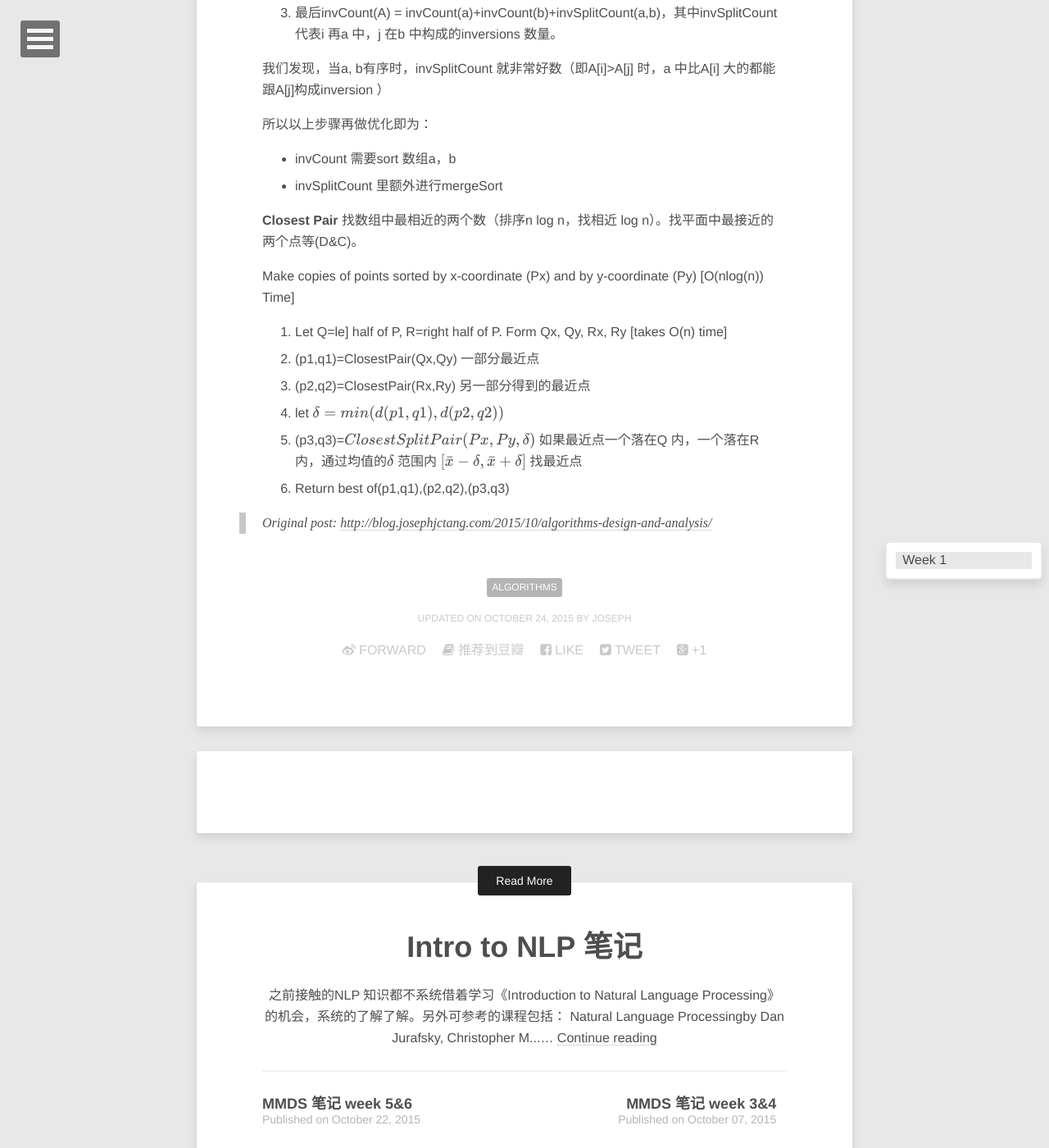
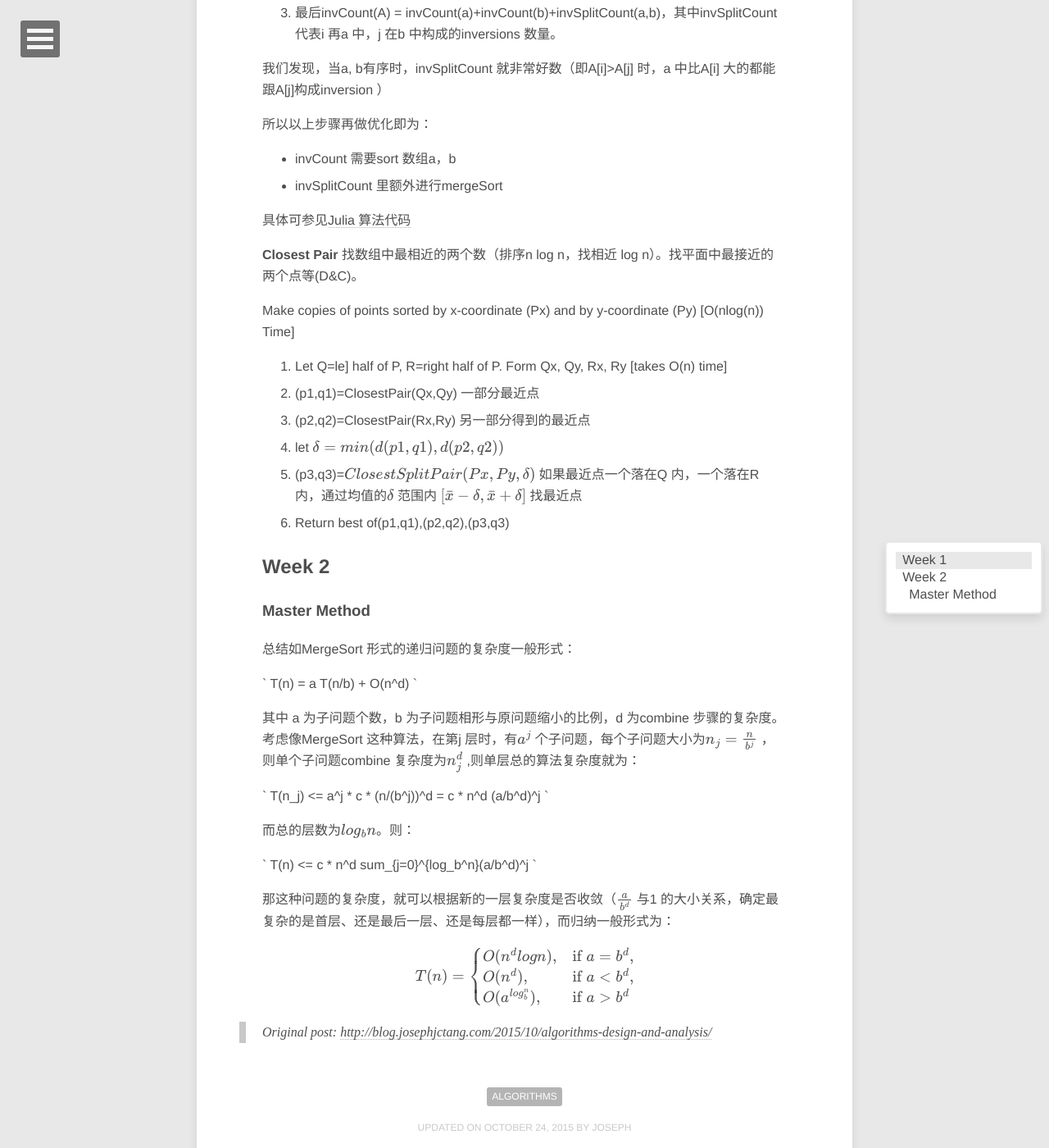
Before and after one commit to jinntrance/blog, a Jekyll site: the page built from CHINESE/_posts/2015-10-24-algorithms-design-and-analysis.md, in a window 1280 px wide and 1400 px high, scrolled down 1276 px. Shown: the whole window at 82% size. Built offline with Jekyll 4.4.1, drawn with Linux system fonts in a browser that asks for light colours; formulas are drawn with MathJax 3; comment, search, counter and statistics services are not loaded; some of the changed text lies outside the part shown.

Commit message:
add master method

```diff
--- a/CHINESE/_posts/2015-10-24-algorithms-design-and-analysis.md
+++ b/CHINESE/_posts/2015-10-24-algorithms-design-and-analysis.md
@@ -55,6 +55,8 @@
 - invCount 需要sort 数组a，b
 - invSplitCount 里额外进行mergeSort
 
+具体可参见[Julia 算法代码][CountingInvertions]
+
 **Closest Pair**
 找数组中最相近的两个数（排序n log n，找相近 log n）。找平面中最接近的两个点等(D&C)。
 
@@ -68,7 +70,42 @@
 5. (p3,q3)=$ClosestSplitPair(Px,Py, \delta)$ 如果最近点一个落在Q 内，一个落在R 内，通过均值的$\delta $ 范围内 $[\bar x-\delta, \bar x + \delta]$ 找最近点
 6. Return best of(p1,q1),(p2,q2),(p3,q3)
 
+## Week 2
 
+### Master Method
+
+总结如MergeSort 形式的递归问题的复杂度一般形式：
+
+\`
+T(n) = a T(n/b) + O(n^d)
+\`
+
+其中 a 为子问题个数，b 为子问题相形与原问题缩小的比例，d 为combine 步骤的复杂度。
+考虑像MergeSort 这种算法，在第j 层时，有$a^j$ 个子问题，每个子问题大小为$n_j = \frac {n} {b^j}$ ，则单个子问题combine 复杂度为$n_j^d$ ,则单层总的算法复杂度就为：
+
+\`
+T(n_j) <= a^j * c * (n/(b^j))^d = c * n^d (a/b^d)^j
+\`
+
+而总的层数为$log_b n$。则：
+
+\`
+T(n) <= c * n^d sum_{j=0}^{log_b^n}(a/b^d)^j
+\`
+
+那这种问题的复杂度，就可以根据新的一层复杂度是否收敛（$\frac {a}{b^d}$ 与1 的大小关系，确定最复杂的是首层、还是最后一层、还是每层都一样），而归纳一般形式为：
+
+$$
+T(n)=
+\begin{cases}
+O(n^d log n),  & \text{if $a = b^d$}, \cr
+O(n^d), & \text{if $a < b^d$}, \cr
+O(a^{log_b^n}), & \text{if $a > b^d$} \cr
+\end{cases}
+$$
+
+
+[CountingInvertions]: https://github.com/jinntrance/MOOC/blob/master/coursera/algo-009/week1/countingInvertions.jl
 
 
 **Mathjax was not loaded successfully**{:.mathjax_alt}
```
